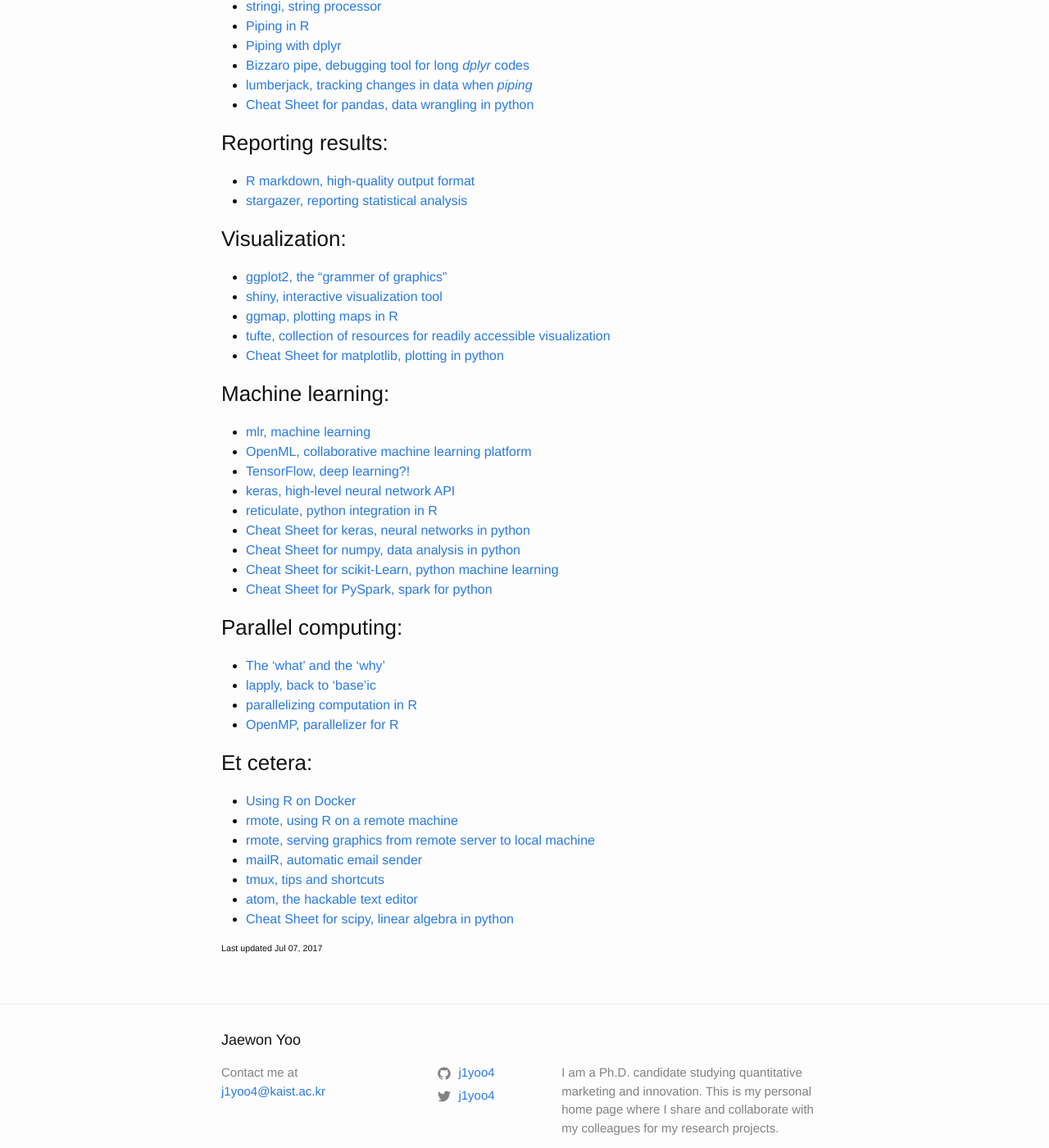
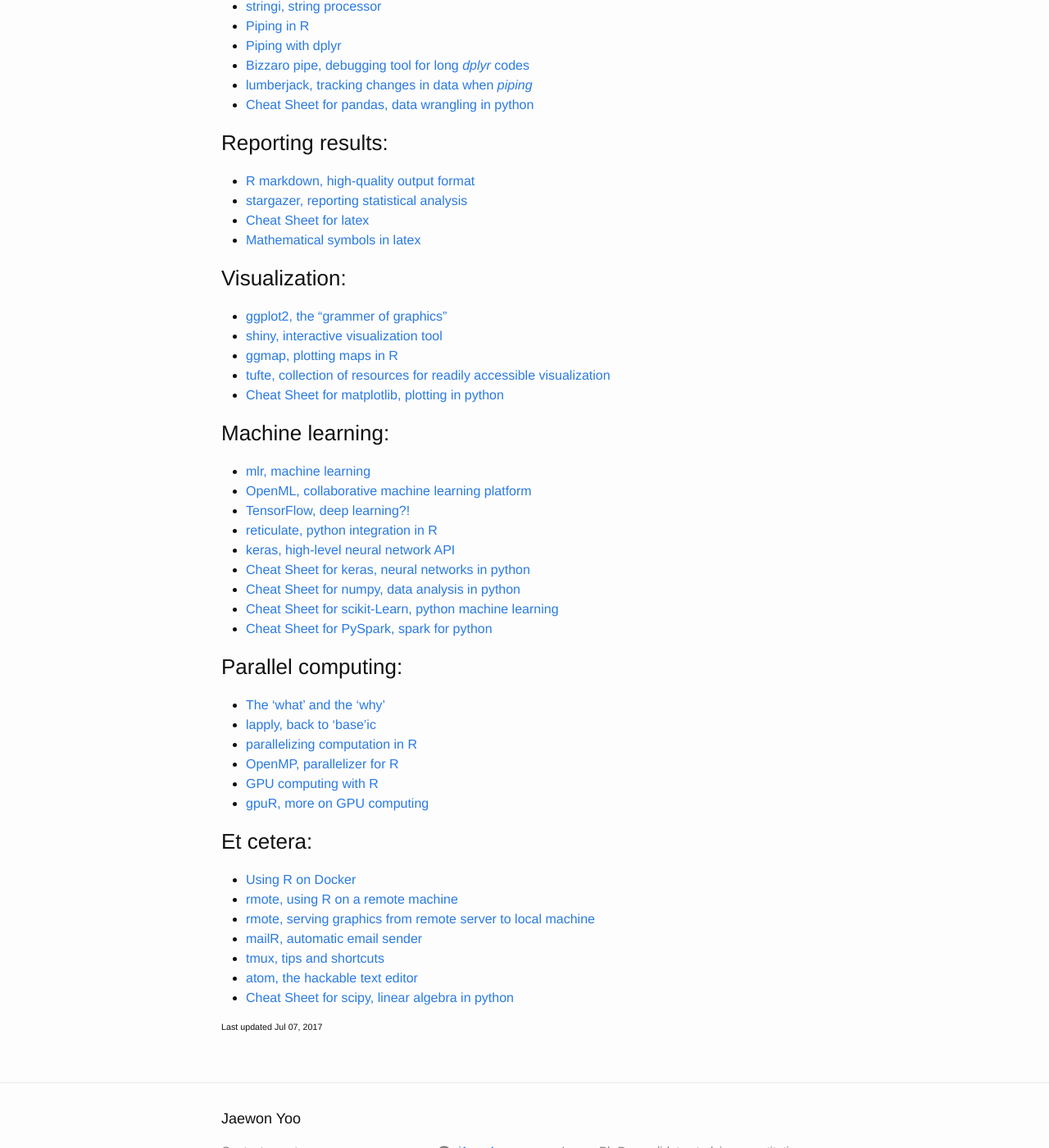
Before and after one commit to j1yoo/j1yoo.github.io, a Jekyll site: the page built from _posts/2017-06-08-useful_r_packages.md, in a window 1280 px wide and 1400 px high, scrolled down 561 px. Shown: the whole window at 82% size. Built offline with Jekyll 4.4.1, drawn with Linux system fonts in a browser that asks for light colours.

Commit message:
Update 2017-06-08-useful_r_packages.md

```diff
--- a/_posts/2017-06-08-useful_r_packages.md
+++ b/_posts/2017-06-08-useful_r_packages.md
@@ -25,6 +25,8 @@
 ### Reporting results:
 * [R markdown, high-quality output format](https://www.rstudio.com/wp-content/uploads/2016/03/rmarkdown-cheatsheet-2.0.pdf)
 * [stargazer, reporting statistical analysis](http://jakeruss.com/cheatsheets/stargazer.html)
+* [Cheat Sheet for latex](https://www.nyu.edu/projects/beber/files/Chang_LaTeX_sheet.pdf)
+* [Mathematical symbols in latex](http://tug.ctan.org/info/symbols/comprehensive/symbols-a4.pdf)
 
 ### Visualization:
 * [ggplot2, the "grammer of graphics"](https://www.rstudio.com/wp-content/uploads/2015/03/ggplot2-cheatsheet.pdf)
@@ -37,8 +39,8 @@
 * [mlr, machine learning](https://cran.r-project.org/web/packages/mlr/vignettes/mlr.html)
 * [OpenML, collaborative machine learning platform](https://cran.r-project.org/web/packages/OpenML/index.html)
 * [TensorFlow, deep learning?!](https://tensorflow.rstudio.com/)
+* [reticulate, python integration in R](https://www.r-bloggers.com/test-driving-python-integration-in-r-using-the-reticulate-package/)
 * [keras, high-level neural network API](https://rstudio.github.io/keras/index.html)
-* [reticulate, python integration in R](https://www.r-bloggers.com/test-driving-python-integration-in-r-using-the-reticulate-package/)
 * [Cheat Sheet for keras, neural networks in python](https://s3.amazonaws.com/assets.datacamp.com/blog_assets/Keras_Cheat_Sheet_Python.pdf)
 * [Cheat Sheet for numpy, data analysis in python](https://s3.amazonaws.com/assets.datacamp.com/blog_assets/Numpy_Python_Cheat_Sheet.pdf)
 * [Cheat Sheet for scikit-Learn, python machine learning](https://s3.amazonaws.com/assets.datacamp.com/blog_assets/Scikit_Learn_Cheat_Sheet_Python.pdf)
@@ -49,6 +51,8 @@
 * [lapply, back to 'base'ic](http://rpubs.com/kaz_yos/1204)
 * [parallelizing computation in R](http://gforge.se/2015/02/how-to-go-parallel-in-r-basics-tips/)
 * [OpenMP, parallelizer for R](https://www.r-bloggers.com/r-and-openmp-boosting-compiled-code-on-multi-core-cpu-s/)
+* [GPU computing with R](http://www.r-tutor.com/gpu-computing)
+* [gpuR, more on GPU computing](https://www.r-bloggers.com/r-gpu-programming-for-all-with-gpur/)
 
 ### Et cetera:
 * [Using R on Docker](https://github.com/rocker-org/rocker/wiki/Using-the-RStudio-image)
```
